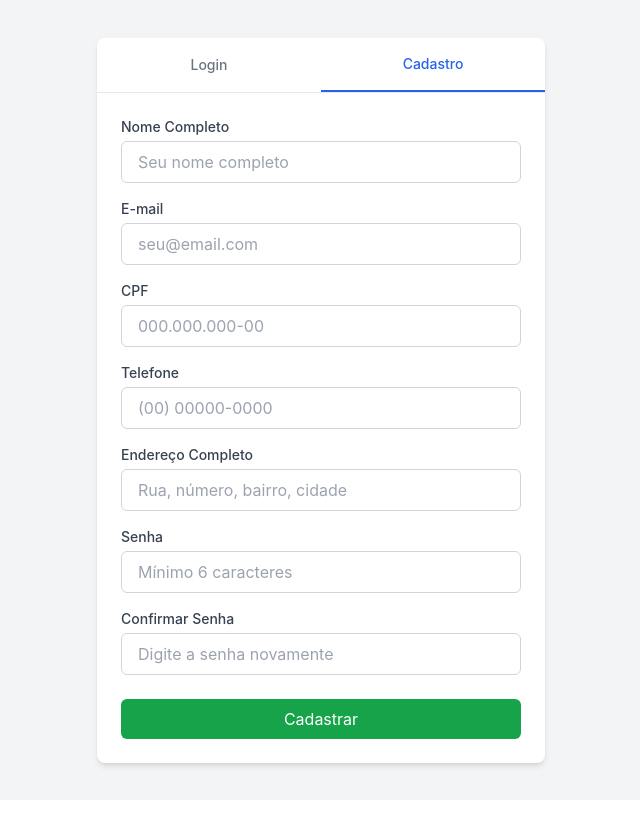
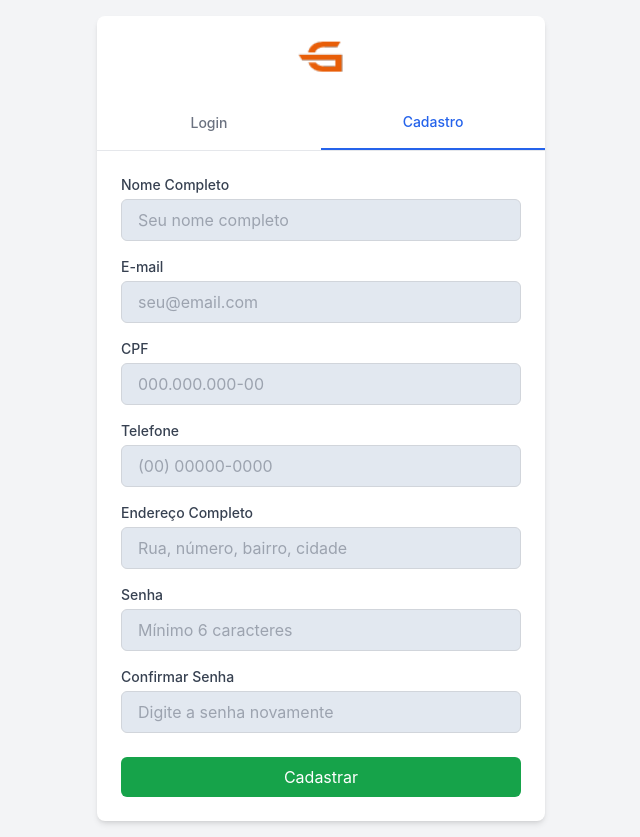
Before and after one commit to Benedito-Dev/Giga-Cell, a React (Vite) app in the folder Front-End/Giga Cell/: page /Login in a window 1280 px wide. Both pictures are taken after a click on the button "Cadastro". Shown: the whole page, without its empty margins (319-959 px from the left). Before the commit the page ends 800 px from the top, so only its background shows below. Built offline with nearby package versions, Linux system fonts and the light colour scheme.

Commit message:
Update Login.jsx
imagem da logo na div do formulario de acesso

```diff
--- a/Front-End/Giga Cell/src/views/Login.jsx
+++ b/Front-End/Giga Cell/src/views/Login.jsx
@@ -1,4 +1,5 @@
 import { useState } from 'react';
+import Logo from '../images/logo.png';
 
 function Login() {
     const [activeTab, setActiveTab] = useState('login');
@@ -120,6 +121,11 @@ function Login() {
     return (
         <div className="min-h-screen bg-gray-100 flex items-center justify-center p-4">
             <div className="bg-white rounded-lg shadow-md w-full max-w-md overflow-hidden">
+                {/* Imagem logo */}
+                <div className="flex justify-center mt-4 mb-4">
+                    <img src={Logo} alt="Logo" className="h-12" />
+                </div>
+
                 {/* Abas */}
                 <div className="flex border-b">
                     <button
@@ -202,7 +208,7 @@ function Login() {
                                     name="nomeCompleto"
                                     value={formData.nomeCompleto}
                                     onChange={handleChange}
-                                    className={`w-full px-4 py-2 border ${errors.nomeCompleto ? 'border-red-500' : 'border-gray-300'} rounded-md focus:outline-none focus:ring-2 focus:ring-blue-500`}
+                                    className={`w-full px-4 py-2 border ${errors.nomeCompleto ? 'border-red-500' : 'border-gray-300'} bg-slate-200 rounded-md focus:outline-none focus:ring-2 focus:ring-blue-500`}
                                     placeholder="Seu nome completo"
                                 />
                                 {errors.nomeCompleto && <p className="mt-1 text-sm text-red-600">{errors.nomeCompleto}</p>}
@@ -218,7 +224,7 @@ function Login() {
                                     name="email"
                                     value={formData.email}
                                     onChange={handleChange}
-                                    className={`w-full px-4 py-2 border ${errors.email ? 'border-red-500' : 'border-gray-300'} rounded-md focus:outline-none focus:ring-2 focus:ring-blue-500`}
+                                    className={`w-full px-4 py-2 border ${errors.email ? 'border-red-500' : 'border-gray-300'} bg-slate-200 rounded-md focus:outline-none focus:ring-2 focus:ring-blue-500`}
                                     placeholder="seu@email.com"
                                 />
                                 {errors.email && <p className="mt-1 text-sm text-red-600">{errors.email}</p>}
@@ -244,7 +250,7 @@ function Login() {
                                             });
                                         }
                                     }}
-                                    className={`w-full px-4 py-2 border ${errors.cpf ? 'border-red-500' : 'border-gray-300'} rounded-md focus:outline-none focus:ring-2 focus:ring-blue-500`}
+                                    className={`w-full px-4 py-2 border ${errors.cpf ? 'border-red-500' : 'border-gray-300'} bg-slate-200 rounded-md focus:outline-none focus:ring-2 focus:ring-blue-500`}
                                     placeholder="000.000.000-00"
                                 />
                                 {errors.cpf && <p className="mt-1 text-sm text-red-600">{errors.cpf}</p>}
@@ -270,7 +276,7 @@ function Login() {
                                             });
                                         }
                                     }}
-                                    className={`w-full px-4 py-2 border ${errors.telefone ? 'border-red-500' : 'border-gray-300'} rounded-md focus:outline-none focus:ring-2 focus:ring-blue-500`}
+                                    className={`w-full px-4 py-2 border ${errors.telefone ? 'border-red-500' : 'border-gray-300'} bg-slate-200 rounded-md focus:outline-none focus:ring-2 focus:ring-blue-500`}
                                     placeholder="(00) 00000-0000"
                                 />
                                 {errors.telefone && <p className="mt-1 text-sm text-red-600">{errors.telefone}</p>}
@@ -286,7 +292,7 @@ function Login() {
                                     name="endereco"
                                     value={formData.endereco}
                                     onChange={handleChange}
-                                    className={`w-full px-4 py-2 border ${errors.endereco ? 'border-red-500' : 'border-gray-300'} rounded-md focus:outline-none focus:ring-2 focus:ring-blue-500`}
+                                    className={`w-full px-4 py-2 border ${errors.endereco ? 'border-red-500' : 'border-gray-300'} bg-slate-200 rounded-md focus:outline-none focus:ring-2 focus:ring-blue-500`}
                                     placeholder="Rua, número, bairro, cidade"
                                 />
                                 {errors.endereco && <p className="mt-1 text-sm text-red-600">{errors.endereco}</p>}
@@ -302,7 +308,7 @@ function Login() {
                                     name="senha"
                                     value={formData.senha}
                                     onChange={handleChange}
-                                    className={`w-full px-4 py-2 border ${errors.senha ? 'border-red-500' : 'border-gray-300'} rounded-md focus:outline-none focus:ring-2 focus:ring-blue-500`}
+                                    className={`w-full px-4 py-2 border ${errors.senha ? 'border-red-500' : 'border-gray-300'} bg-slate-200 rounded-md focus:outline-none focus:ring-2 focus:ring-blue-500`}
                                     placeholder="Mínimo 6 caracteres"
                                 />
                                 {errors.senha && <p className="mt-1 text-sm text-red-600">{errors.senha}</p>}
@@ -318,7 +324,7 @@ function Login() {
                                     name="confirmarSenha"
                                     value={formData.confirmarSenha}
                                     onChange={handleChange}
-                                    className={`w-full px-4 py-2 border ${errors.confirmarSenha ? 'border-red-500' : 'border-gray-300'} rounded-md focus:outline-none focus:ring-2 focus:ring-blue-500`}
+                                    className={`w-full px-4 py-2 border ${errors.confirmarSenha ? 'border-red-500' : 'border-gray-300'} bg-slate-200 rounded-md focus:outline-none focus:ring-2 focus:ring-blue-500`}
                                     placeholder="Digite a senha novamente"
                                 />
                                 {errors.confirmarSenha && <p className="mt-1 text-sm text-red-600">{errors.confirmarSenha}</p>}
@@ -336,6 +342,7 @@ function Login() {
             </div>
         </div>
     );
+
 }
 
 export default Login;
```
